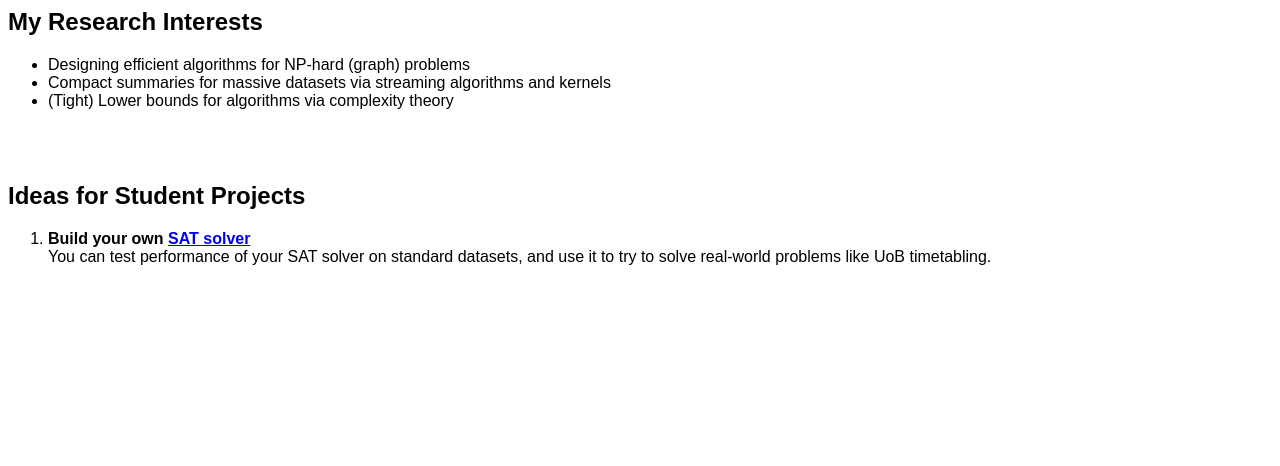
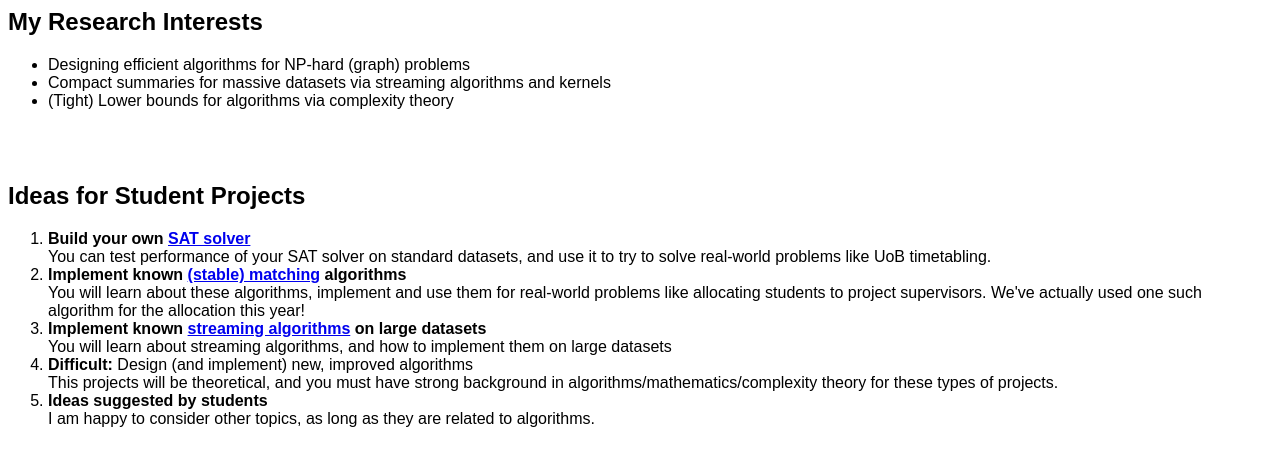
Before and after one commit to rajeshchitnis/rajeshchitnis.github.io, a Jekyll site: the page student-projects.html, which Jekyll copies as it is, in a window 1280 px wide. Shown: the top 466 px of the page. Built offline with Jekyll 4.4.1, drawn with Linux system fonts in a browser that asks for light colours.

Commit message:
Update student-projects.html

```diff
--- a/student-projects.html
+++ b/student-projects.html
@@ -78,8 +78,40 @@ body {font-family: Arial, Helvetica, sans-serif;}
 		<b>Build your own <a href="https://en.wikipedia.org/wiki/Boolean_satisfiability_problem">SAT solver</a>  </b>
 		<br>
 		You can test performance of your SAT solver on standard datasets, and use it to try to solve real-world problems like UoB timetabling.
+	</li>
 
+
+
+	<li>
+		<b>Implement known <a href="https://en.wikipedia.org/wiki/Gale%E2%80%93Shapley_algorithm">(stable) matching</a> algorithms  </b>
+		<br>
+		You will learn about these algorithms, implement and use them for real-world problems like allocating students to project supervisors. We've actually used one such algorithm for the allocation this year!
 	</li>
+
+
+
+	<li>
+		<b>Implement known <a href="https://en.wikipedia.org/wiki/Streaming_algorithm">streaming algorithms</a> on large datasets  </b>
+		<br>
+		You will learn about streaming algorithms, and how to implement them on large datasets
+	</li>
+
+
+
+	<li>
+		<b>Difficult:</b> Design (and implement) new, improved algorithms
+		<br>
+		This projects will be theoretical, and you must have strong background in algorithms/mathematics/complexity theory for these types of projects.
+	</li>
+
+
+
+	<li>
+		<b>Ideas suggested by students  </b>
+		<br>
+		I am happy to consider other topics, as long as they are related to algorithms.
+	</li>
+
 
 
 </ol>
```
